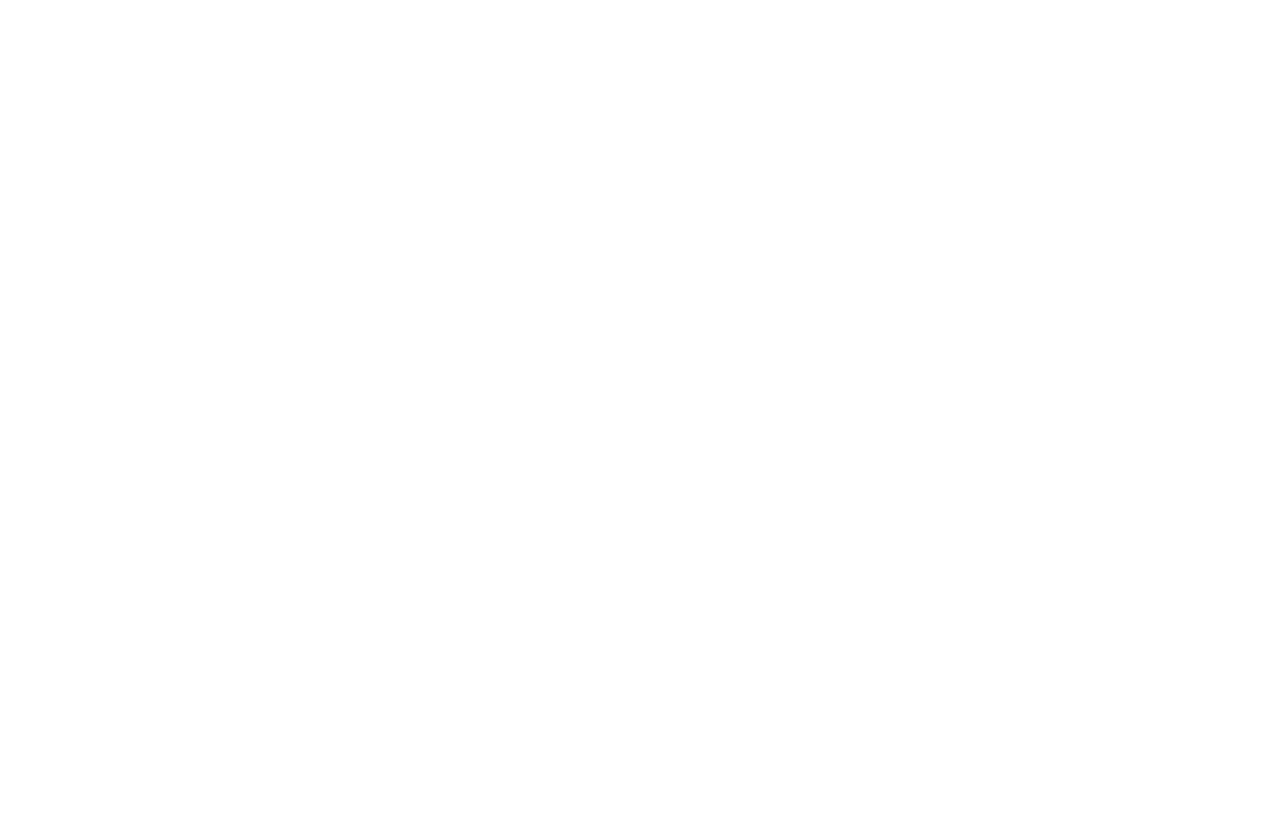
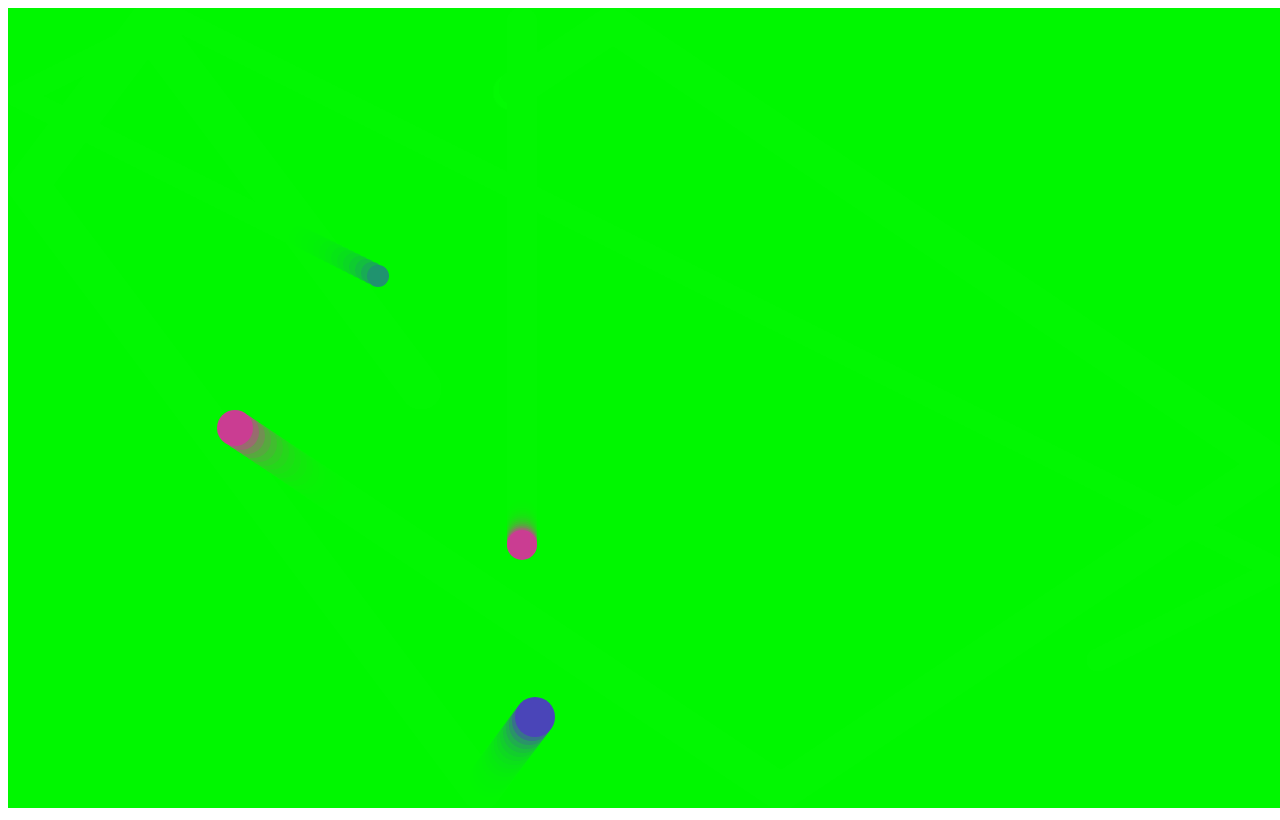
Before and after one commit to Torremolinos/DWEC-EXAMEN-TEMA3, a plain HTML site: page index.html in a window 1280 px wide. Drawn offline with Linux system fonts and the light colour scheme.

Commit message:
Soluciono el error de Math.PI gracias a las herramientas de desarrollador

```diff
--- a/index.html
+++ b/index.html
@@ -3,12 +3,12 @@
 <head>
     <meta charset="UTF-8">
     <meta name="viewport" content="width=device-width, initial-scale=1.0">
-    <title>Examén tema 3</title>
+    <title>Caos de Colisiones Cromáticas</title>
     <link rel="shortcut icon" href="favicon.ico" type="image/x-icon">
     <link rel="stylesheet" href="styles/style.css">
 </head>
 <body>
     <canvas></canvas>
-    <script type="module" src="">scripts/main.js</script>
+    <script src="scripts/main.js">scripts/main.js</script>
 </body>
 </html>
--- a/scripts/main.js
+++ b/scripts/main.js
@@ -26,7 +26,8 @@ class Ball {
     draw() {
         ctx.beginPath();
         ctx.fillStyle = this.color;
-        ctx.arc(this.x, this.y, this.size, 0, 2 * Math.PI());
+        //Encontre otro error, que es que Math.PI no lleva () para ser ejecutado. Gracias a las herramientas de desarrollador.
+        ctx.arc(this.x, this.y, this.size, 0, 2 * Math.PI);
         ctx.fill();
     }
 
```
Also changed, not shown: 1 other file.
